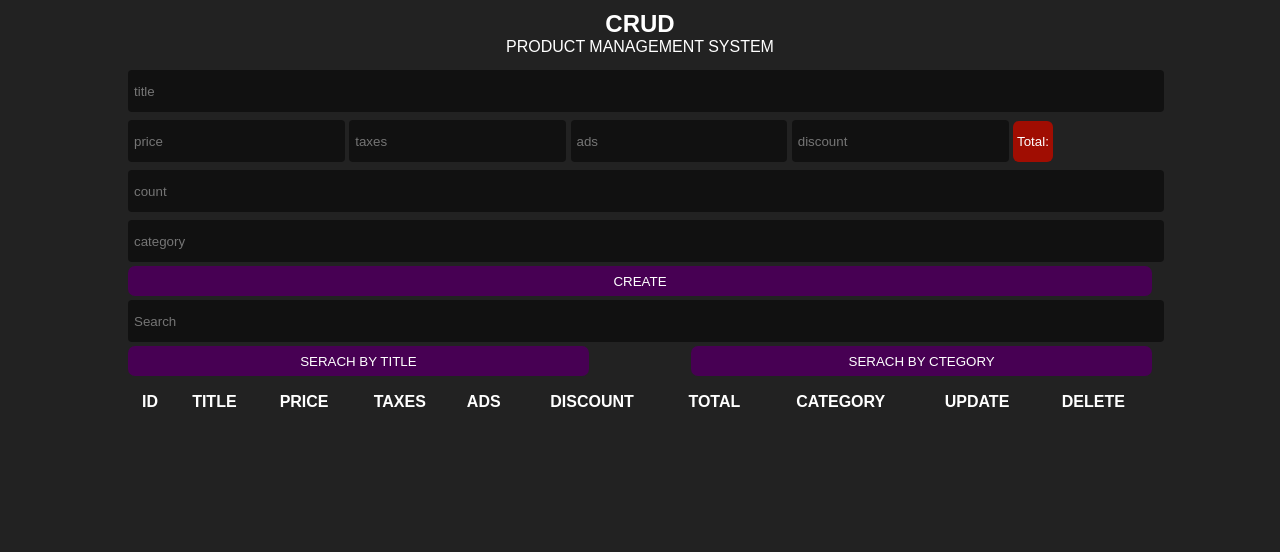
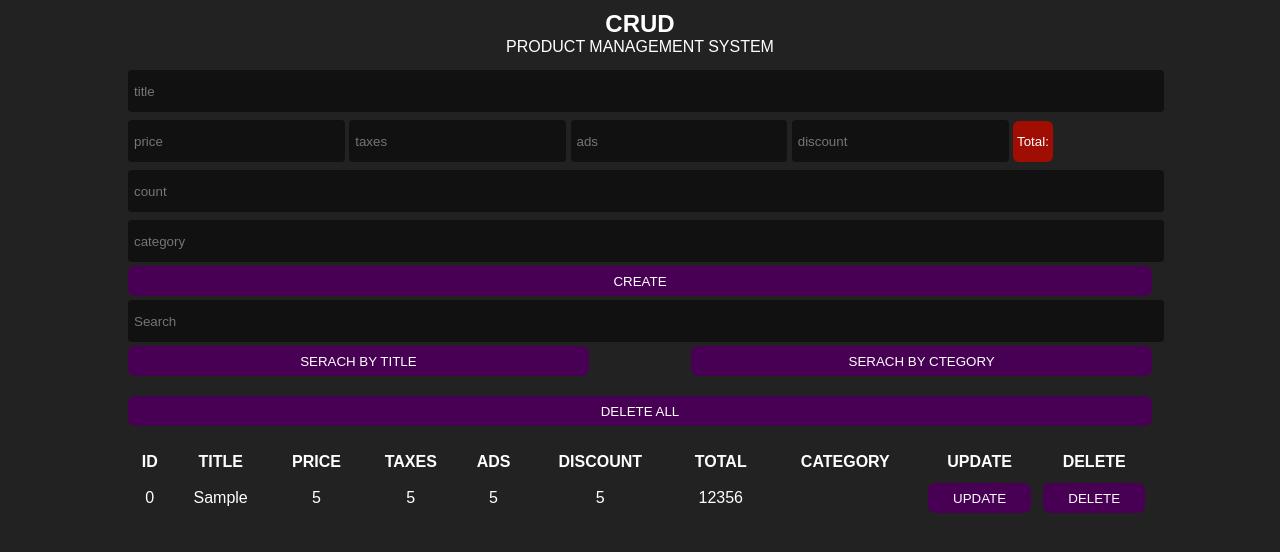
Before and after one commit to ElhabibIbaline/ElhabibIbaline-projet_CRUD_syst-me_de_gestion_de_produits_avec_javascript, a plain HTML site: page index.html in a window 1280 px wide. Both pictures are taken after typing "Sample", "5", "5", "5", "5", "5" into the empty fields and a click on the button "CREATE". Drawn offline with Linux system fonts and the light colour scheme.

Commit message:
Ajout de la fonction deletAll()

```diff
--- a/index.html
+++ b/index.html
@@ -46,6 +46,7 @@
         </div>
       </div>
 
+      <div id="deleteAll"></div>
       <table>
 
         <tr>
--- a/index.js
+++ b/index.js
@@ -58,7 +58,7 @@ submit.onclick = function () {
 
   // Quand on clique sur create on envoie les données au localStorage puis on declenche la fonction clearData pour rendre des inputs vides
   clearData();
-  // showData();
+  showData();
 };
 
 /*=========================
@@ -102,8 +102,18 @@ function showData() {
   }
 
   document.getElementById("tbody").innerHTML = table;
+
+  let btnDelete = document.getElementById("deleteAll");
+  if (dataPro.length > 0) {
+    btnDelete.innerHTML = `
+    <button onclick="deleteAll()"> Delete All</button>`;
+  } else {
+    btnDelete.innerHTML = "";
+  }
+
 }
 showData();
+
 
 /*=========================
 delete one data
@@ -113,3 +123,13 @@ function deleteData(i) {
   localStorage.product = JSON.stringify(dataPro);
   showData();
 }
+
+
+/*=========================
+deleteAll
+============================== */
+function deleteAll() {
+  localStorage.clear();
+  dataPro.splice(0);
+  showData();
+}
--- a/style.css
+++ b/style.css
@@ -89,6 +89,10 @@ outputs
     width: 45%;
 }
 
+#deleteAll{
+    margin: 20px 0;
+}
+
 table {
     width: 100%;
     text-align: center;
```
